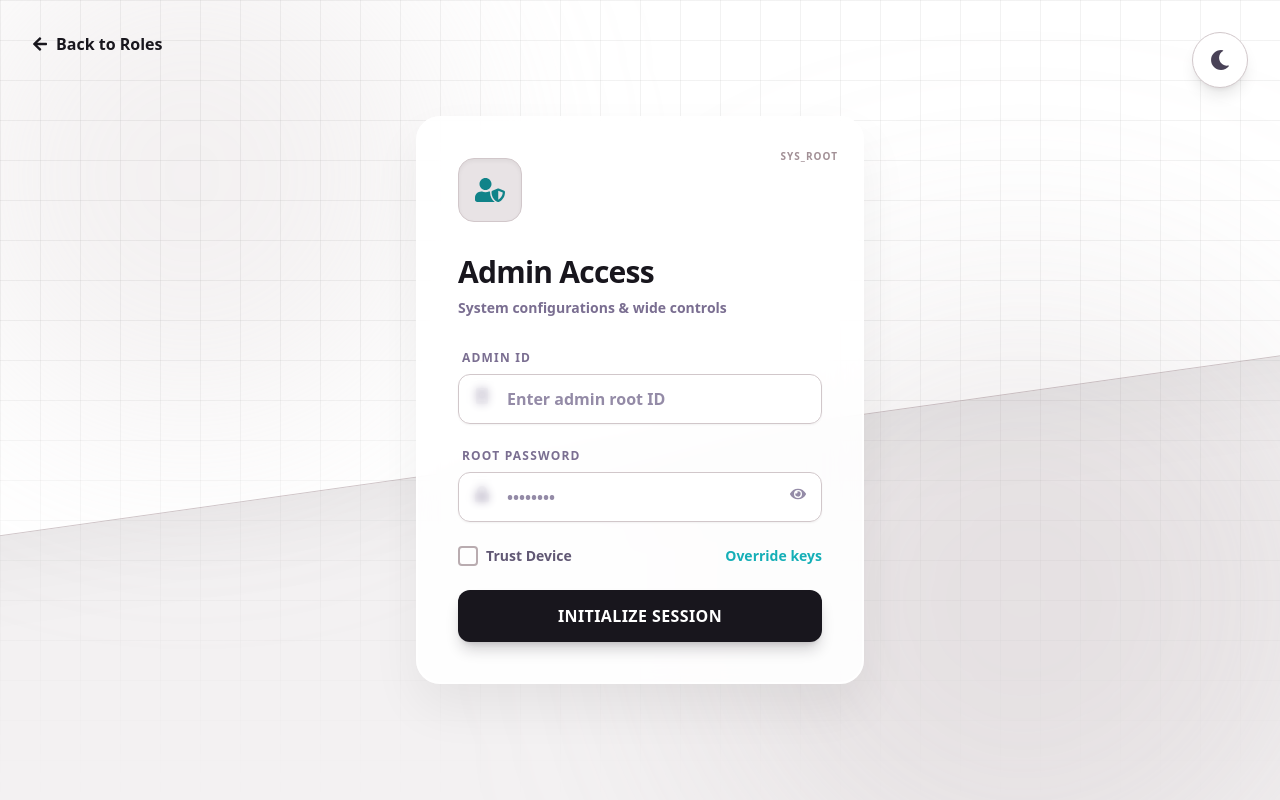
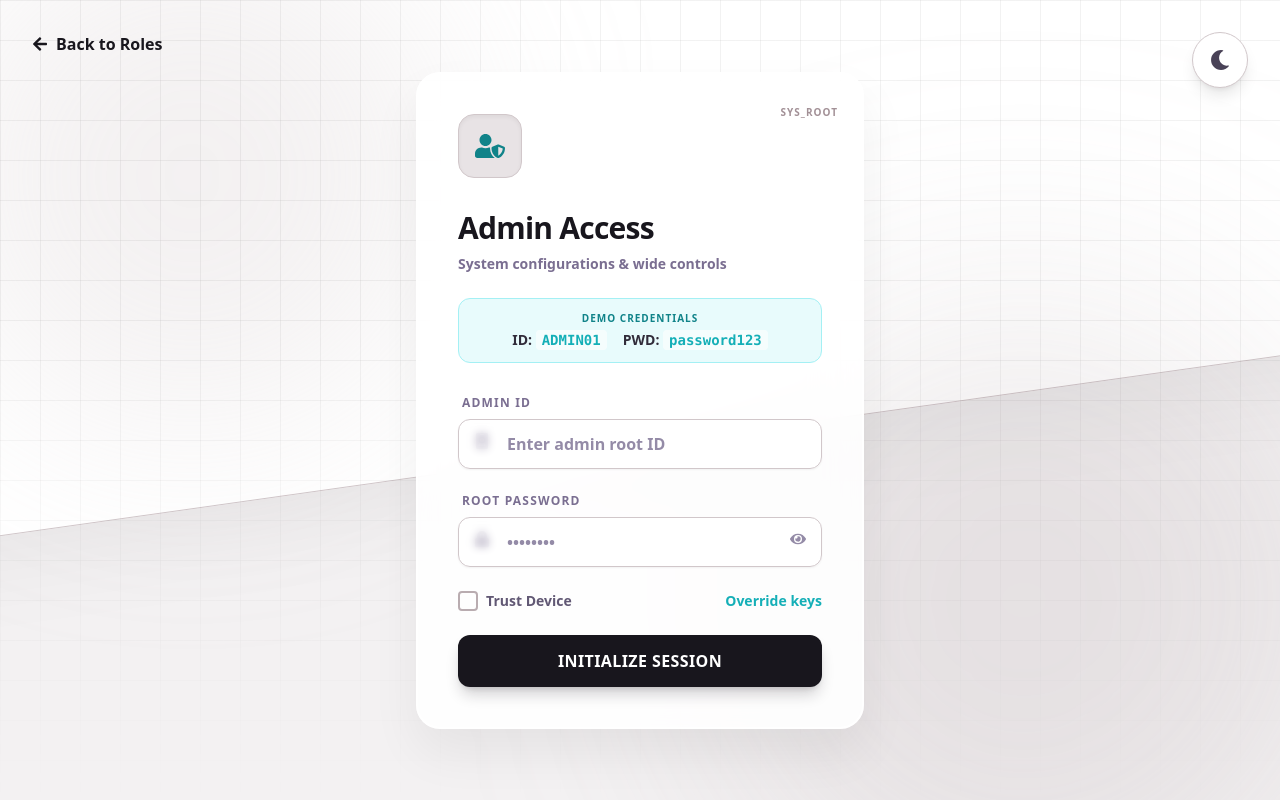
Before and after one commit to Yash-HD/attendance-analytics, a React (Create React App) app: page /login/admin in a window 1280 px wide. Built offline with nearby package versions, Linux system fonts and the light colour scheme.

Commit message:
mock creds added/changed landing page

```diff
--- a/src/pages/AdminLoginPage.js
+++ b/src/pages/AdminLoginPage.js
@@ -92,7 +92,16 @@ const AdminLoginPage = () => {
                 </div>
 
                 <h2 className="text-3xl font-extrabold text-onyx-900 dark:text-platinum-50 tracking-tight mb-2 group-hover:text-dark-teal-700 dark:group-hover:text-white transition-colors">Admin Access</h2>
-                <p className="text-sm font-semibold text-onyx-500 dark:text-onyx-400 mb-8">System configurations & wide controls</p>
+                <p className="text-sm font-semibold text-onyx-500 dark:text-onyx-400 mb-6">System configurations & wide controls</p>
+
+                {/* Mock Credentials Card */}
+                <div className="mb-8 p-3 bg-dark-teal-50 dark:bg-dark-teal-900/30 border border-dark-teal-200 dark:border-dark-teal-800/50 rounded-xl flex flex-col gap-1 items-center text-center relative z-20">
+                    <span className="text-[10px] font-bold uppercase tracking-widest text-dark-teal-700 dark:text-dark-teal-400">Demo Credentials</span>
+                    <div className="flex gap-4 text-sm font-black text-onyx-800 dark:text-platinum-200">
+                        <span>ID: <code className="font-mono bg-white/60 dark:bg-black/30 px-1.5 py-0.5 rounded text-dark-teal-600 dark:text-dark-teal-400">ADMIN01</code></span>
+                        <span>PWD: <code className="font-mono bg-white/60 dark:bg-black/30 px-1.5 py-0.5 rounded text-dark-teal-600 dark:text-dark-teal-400">password123</code></span>
+                    </div>
+                </div>
 
                 <form onSubmit={handleSubmit} className="space-y-6 relative z-20">
                     <div>
--- a/src/pages/FacultyLoginPage.js
+++ b/src/pages/FacultyLoginPage.js
@@ -93,7 +93,16 @@ const FacultyLoginPage = () => {
                 </div>
 
                 <h2 className="text-3xl font-extrabold text-onyx-900 dark:text-platinum-50 tracking-tight mb-2 group-hover:text-dark-teal-700 dark:group-hover:text-white transition-colors">Faculty Access</h2>
-                <p className="text-sm font-semibold text-onyx-500 dark:text-onyx-400 mb-8">Manage courses & student records</p>
+                <p className="text-sm font-semibold text-onyx-500 dark:text-onyx-400 mb-6">Manage courses & student records</p>
+
+                {/* Mock Credentials Card */}
+                <div className="mb-8 p-3 bg-dark-teal-50 dark:bg-dark-teal-900/30 border border-dark-teal-200 dark:border-dark-teal-800/50 rounded-xl flex flex-col gap-1 items-center text-center relative z-20">
+                    <span className="text-[10px] font-bold uppercase tracking-widest text-dark-teal-700 dark:text-dark-teal-400">Demo Credentials</span>
+                    <div className="flex gap-4 text-sm font-black text-onyx-800 dark:text-platinum-200">
+                        <span>ID: <code className="font-mono bg-white/60 dark:bg-black/30 px-1.5 py-0.5 rounded text-dark-teal-600 dark:text-dark-teal-400">FACULTY01</code></span>
+                        <span>PWD: <code className="font-mono bg-white/60 dark:bg-black/30 px-1.5 py-0.5 rounded text-dark-teal-600 dark:text-dark-teal-400">password123</code></span>
+                    </div>
+                </div>
 
                 <form onSubmit={handleSubmit} className="space-y-6 relative z-20">
                     <div>
--- a/src/pages/RoleSelectionPage.js
+++ b/src/pages/RoleSelectionPage.js
@@ -140,7 +140,7 @@ const RoleSelectionPage = () => {
 						transition={{ duration: 0.6 }}
 						className="inline-flex items-center justify-center px-4 py-1.5 mb-8 rounded-full bg-white dark:bg-onyx-900 border border-platinum-200 dark:border-onyx-700 shadow-sm text-xs font-extrabold tracking-[0.2em] uppercase text-onyx-600 dark:text-platinum-300"
 					>
-                        TrackEd Platform Authentication
+						TrackEd Authentication Portal
 					</motion.div>
 
 					<motion.h1
@@ -149,7 +149,7 @@ const RoleSelectionPage = () => {
 						transition={{ duration: 0.8, ease: [0.16, 1, 0.3, 1], delay: 0.1 }}
 						className="text-5xl md:text-7xl lg:text-8xl font-black text-onyx-900 dark:text-platinum-50 tracking-tighter leading-[1.1] mb-6"
 					>
-                        Identify <br className="md:hidden" />Your Role<span className="text-dark-teal-600 dark:text-stormy-teal-500">.</span>
+						TrackEd <span className="text-dark-teal-600 dark:text-stormy-teal-500">.</span>
 					</motion.h1>
 
 					<motion.p
@@ -158,7 +158,7 @@ const RoleSelectionPage = () => {
 						transition={{ duration: 1, delay: 0.5 }}
 						className="text-lg md:text-xl font-bold text-onyx-500 dark:text-onyx-400 max-w-2xl mx-auto"
 					>
-                        Enterprise Attendance Monitoring & Analytics
+						Identify Your Role
 					</motion.p>
 				</header>
 
--- a/src/pages/StudentLoginPage.js
+++ b/src/pages/StudentLoginPage.js
@@ -93,7 +93,16 @@ const StudentLoginPage = () => {
                 </div>
 
                 <h2 className="text-3xl font-extrabold text-onyx-900 dark:text-platinum-50 tracking-tight mb-2 group-hover:text-dark-teal-700 dark:group-hover:text-white transition-colors">Student Portal</h2>
-                <p className="text-sm font-semibold text-onyx-500 dark:text-onyx-400 mb-8">Access your academic analytics</p>
+                <p className="text-sm font-semibold text-onyx-500 dark:text-onyx-400 mb-6">Access your academic analytics</p>
+
+                {/* Mock Credentials Card */}
+                <div className="mb-8 p-3 bg-dark-teal-50 dark:bg-dark-teal-900/30 border border-dark-teal-200 dark:border-dark-teal-800/50 rounded-xl flex flex-col gap-1 items-center text-center relative z-20">
+                    <span className="text-[10px] font-bold uppercase tracking-widest text-dark-teal-700 dark:text-dark-teal-400">Demo Credentials</span>
+                    <div className="flex gap-4 text-sm font-black text-onyx-800 dark:text-platinum-200">
+                        <span>ID: <code className="font-mono bg-white/60 dark:bg-black/30 px-1.5 py-0.5 rounded text-dark-teal-600 dark:text-dark-teal-400">STUDENT01</code></span>
+                        <span>PWD: <code className="font-mono bg-white/60 dark:bg-black/30 px-1.5 py-0.5 rounded text-dark-teal-600 dark:text-dark-teal-400">password123</code></span>
+                    </div>
+                </div>
 
                 <form onSubmit={handleSubmit} className="space-y-6 relative z-20">
                     <div>
```
Lines whose indentation alone changed are shown as unchanged.
